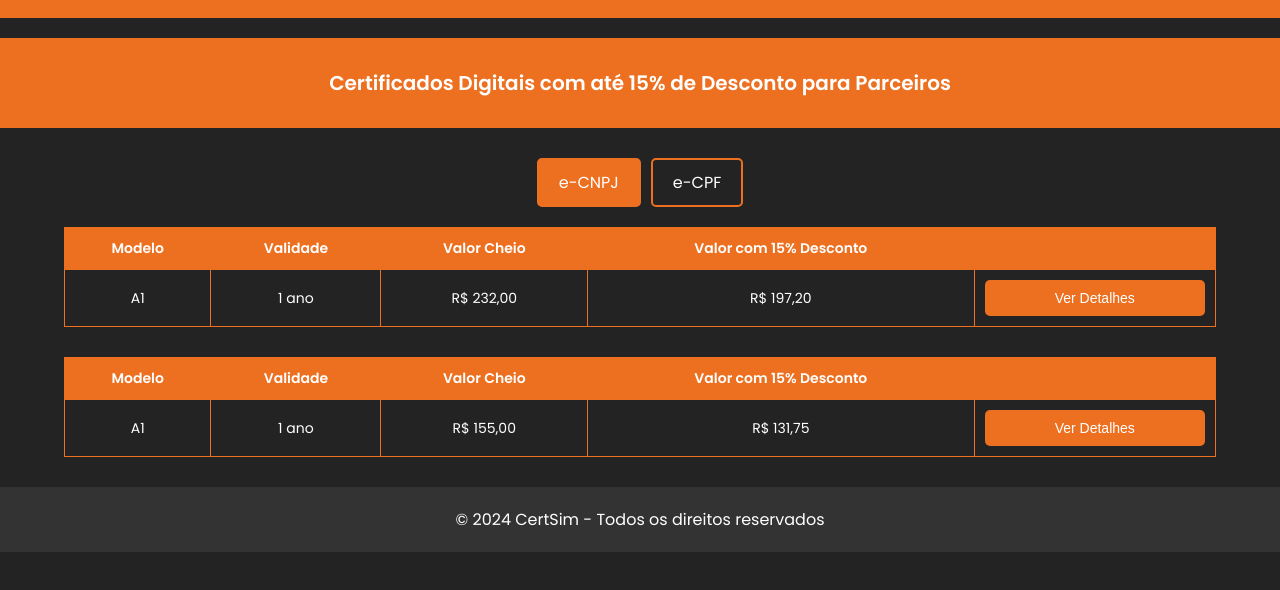
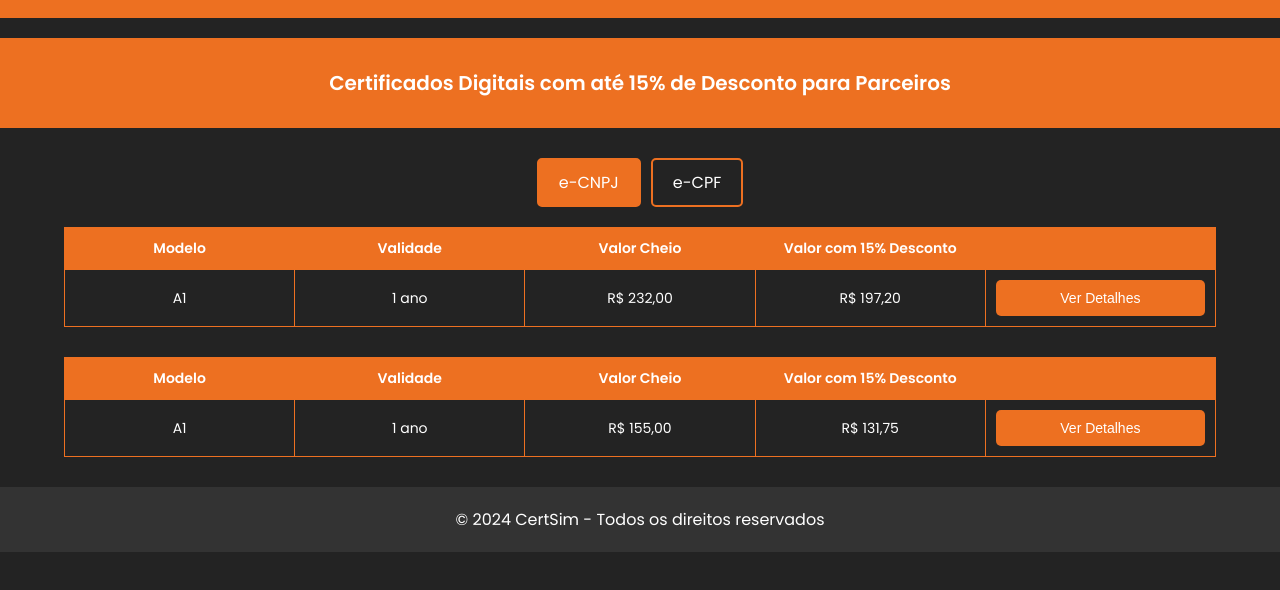
Before and after one commit to abreumatheu/CertMobile, a plain HTML site: page index.html in a window 1280 px wide. Shown: the part 102-692 px from the top of the page. Drawn offline with Linux system fonts and the light colour scheme.

Commit message:
Add files via upload

```diff
--- a/index.html
+++ b/index.html
@@ -18,7 +18,7 @@
         .container {
             width: 90%;
             margin: 0 auto;
-            max-width: 1200px; /* Para limitar a largura em telas maiores */
+            max-width: 1200px; /* Limita a largura em telas maiores */
         }
 
         header {
@@ -82,15 +82,14 @@
 
         .content {
             margin-top: 20px;
-            overflow-x: auto; /* Permite rolagem horizontal em telas pequenas */
         }
 
         .content table {
-            width: 100%;
-            max-width: 100%;
+            width: 100%; /* Garante que a tabela ocupe 100% da largura */
             border-collapse: collapse;
             margin-bottom: 30px;
-            word-wrap: break-word; /* Para evitar o estouro de palavras longas */
+            word-wrap: break-word; /* Evita estouro de texto */
+            table-layout: fixed; /* Força as células a caberem dentro da largura */
         }
 
         .content table th, .content table td {
@@ -98,6 +97,7 @@
             border: 1px solid #ed7021;
             text-align: center;
             font-size: 14px;
+            word-break: break-word; /* Quebra palavras longas */
         }
 
         .content table th {
```
